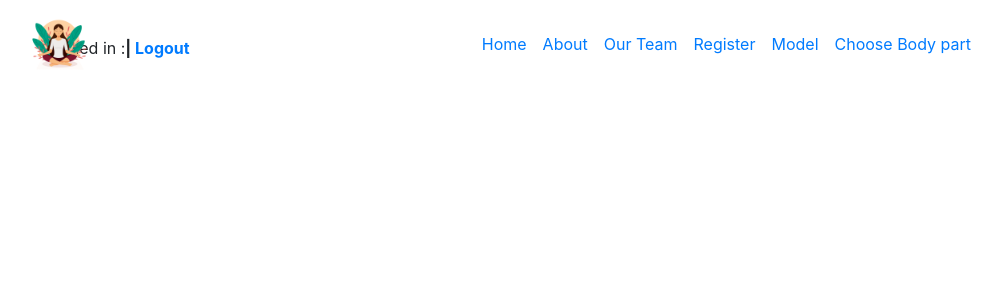
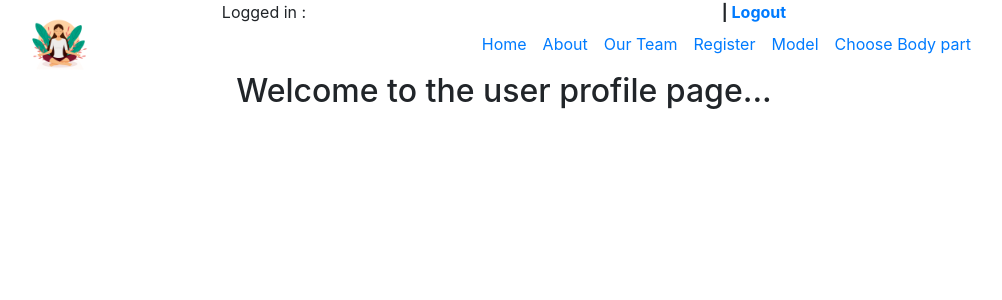
Before and after one commit to nidhiparab/YOGI, a Flask app: template templates/user.html in a window 1280 px wide. Shown: the top 300 px of the page, without its empty margins (136-1138 px from the left). Run offline with Flask 2, Linux system fonts and the light colour scheme; the template is opened without the code that fills it, so the values that code supplies are empty; some libraries are stand-ins or nearby versions.

Commit message:
logout fixed

```diff
--- a/static/css/main.css
+++ b/static/css/main.css
@@ -2,8 +2,10 @@
 
 #myVideo {
   opacity: 0.5;
+
   background-color: blue; /* set the background color to blue */
 }
+
 .navbar{
   top: 2%;
 }
@@ -25,6 +27,7 @@
   top:6%;
   left: 15%;
   transform: translateY(-50%);
+  cursor: pointer;
 }
 
 /* app.html css starts */
--- a/templates/user.html
+++ b/templates/user.html
@@ -47,15 +47,17 @@
 </div>
 <!-- navbar ends -->
 
+<div class="container">
 
-<div class="logout">
+
 	<div class="row">
 		Logged in : <strong>{{session.name}} | <a href="{{ url_for('logout') }}"> Logout</a>
 	</div>
+	<br><br>
+	<div class="row">
 
-
-
-
+		<h2>Welcome to the user profile page...</h2>
+	</div>
 </div>
 </body>
 </html>
```
